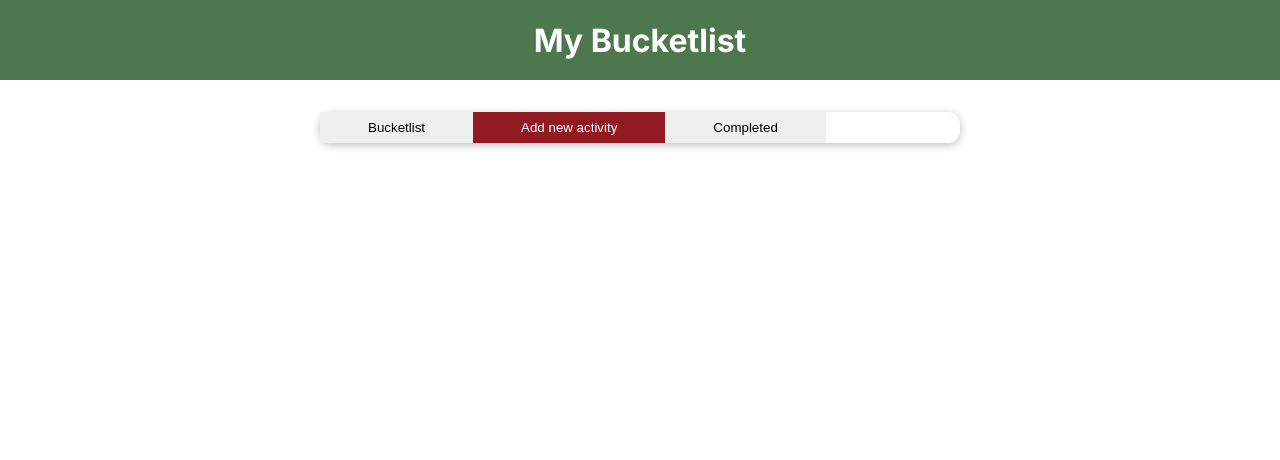
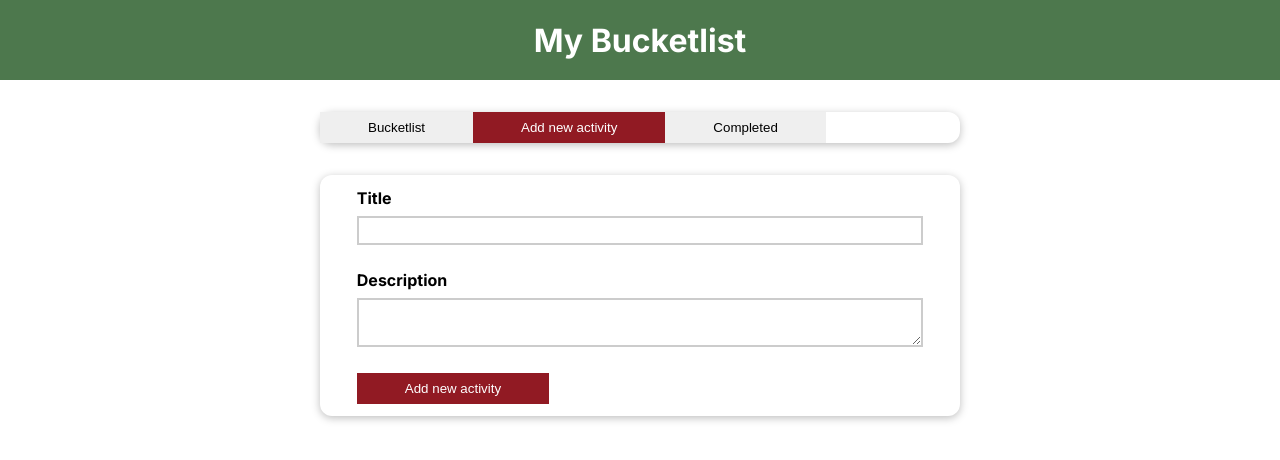
Before and after one commit to NielsMartensGitH/bucketlist_app, a Vue app: page / in a window 1280 px wide. Both pictures are taken after a click on the button "Add new activity". Shown: the top 460 px of the page. Built offline with nearby package versions, Linux system fonts and the light colour scheme.

Commit message:
added form that shows when clicking tab 'add new activity'

```diff
--- /dev/null
+++ b/src/components/main_components/AddNewActivity.vue
@@ -0,0 +1,61 @@
+<template>
+    <content-card>
+        <form>
+            <div class="form-control">
+                <label>Title</label>
+                <input type="text">
+            </div>
+            <div class="form-control">
+                <label>Description</label>
+                <textarea></textarea>
+            </div>
+            <div class="form-control">
+                <base-button :mode="'highlight'">Add new activity</base-button>
+            </div>
+        </form>
+    </content-card>
+</template>
+
+<script>
+
+
+export default {
+    data() {
+        return {
+            test: "hello"
+        }
+    }
+}
+</script>
+
+<style scoped>
+
+    label {
+        font-weight: bold;
+        display: block;
+        margin-bottom: 0.5rem;
+    }
+
+    input,
+    textarea {
+        font: inherit;
+        display: block;
+        border: 2px solid #ccc;
+        padding: 0.15rem;
+        width: 100%;
+    }
+
+    input:focus,
+    textarea:focus {
+        background-color: rgb(225, 152, 152);
+        outline: none;
+        border-color: rgb(28, 48, 28)
+    }
+
+    .form-control {
+        width: 90%;
+        margin: 0 auto;
+        padding: 0.8rem 0.3rem;
+    }
+
+</style>
--- /dev/null
+++ b/src/components/main_components/CompletedActivity.vue
@@ -0,0 +1,19 @@
+<template>
+    <content-card>Completed items here</content-card>
+</template>
+
+<script>
+
+
+export default {
+    data() {
+        return {
+            test: "hello"
+        }
+    }
+}
+</script>
+
+<style scoped>
+
+</style>
--- a/src/components/main_components/TheBucketList.vue
+++ b/src/components/main_components/TheBucketList.vue
@@ -10,7 +10,7 @@
             >Add new activity</base-button>
             <base-button
             :mode="CompletedButtonMode"
-            @click="setSelectedTab('completed')"
+            @click="setSelectedTab('completed-activity')"
             >Completed</base-button>
         </content-card>
         <keep-alive>
@@ -21,10 +21,14 @@
 <script>
 
 import BucketList from './BucketList.vue';
+import AddNewActivity from './AddNewActivity.vue';
+import CompletedActivity from './CompletedActivity.vue';
 
 export default {
     components: {
-        BucketList
+        BucketList,
+        AddNewActivity,
+        CompletedActivity
     },
     data() {
         return {
@@ -62,7 +66,7 @@ export default {
             return this.selectedTab == 'add-new-activity' ? 'highlight' : null;
         },
         CompletedButtonMode() {
-            return this.selectedTab == 'completed' ? 'highlight' : null;
+            return this.selectedTab == 'completed-activity' ? 'highlight' : null;
         }
     },
     methods: {
```
